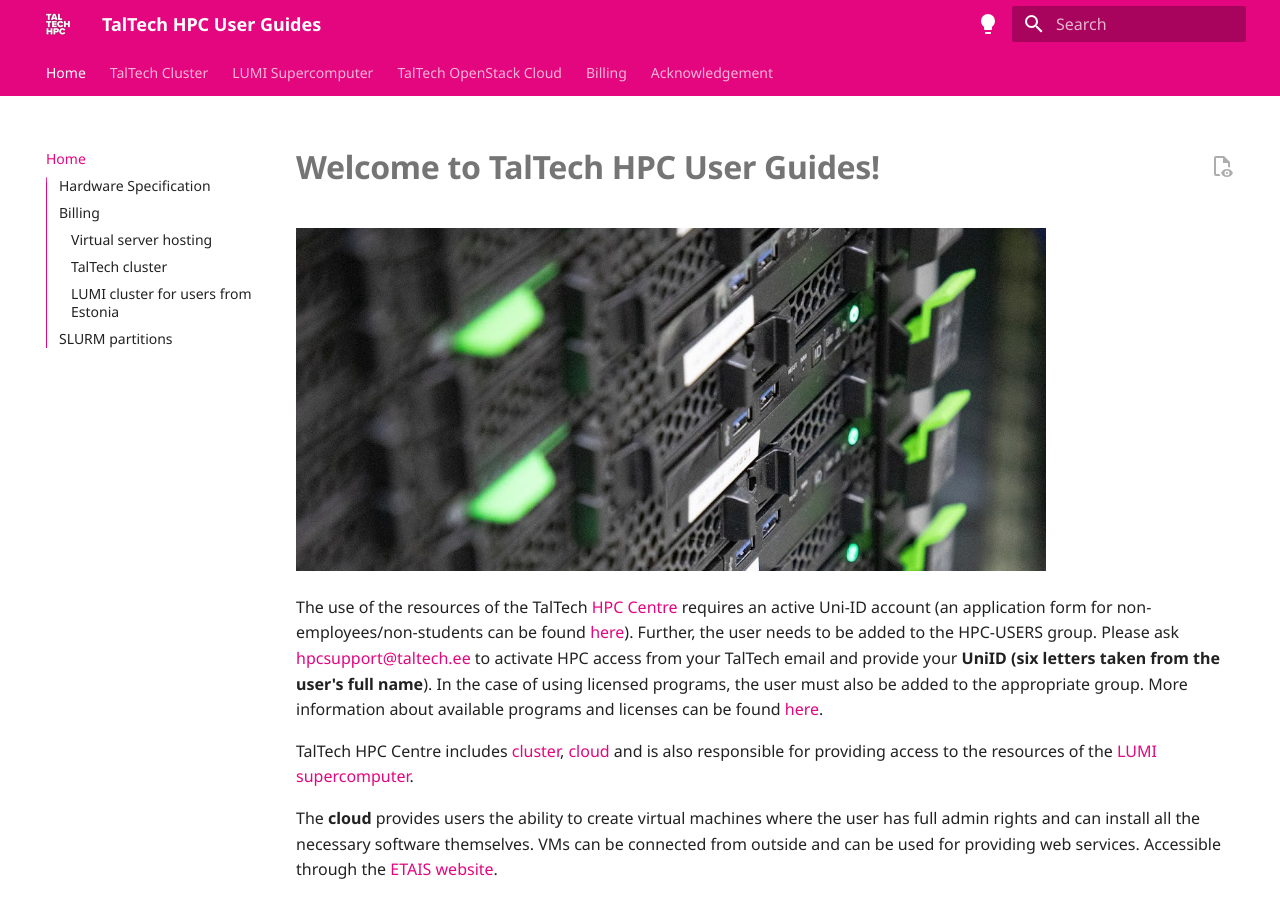
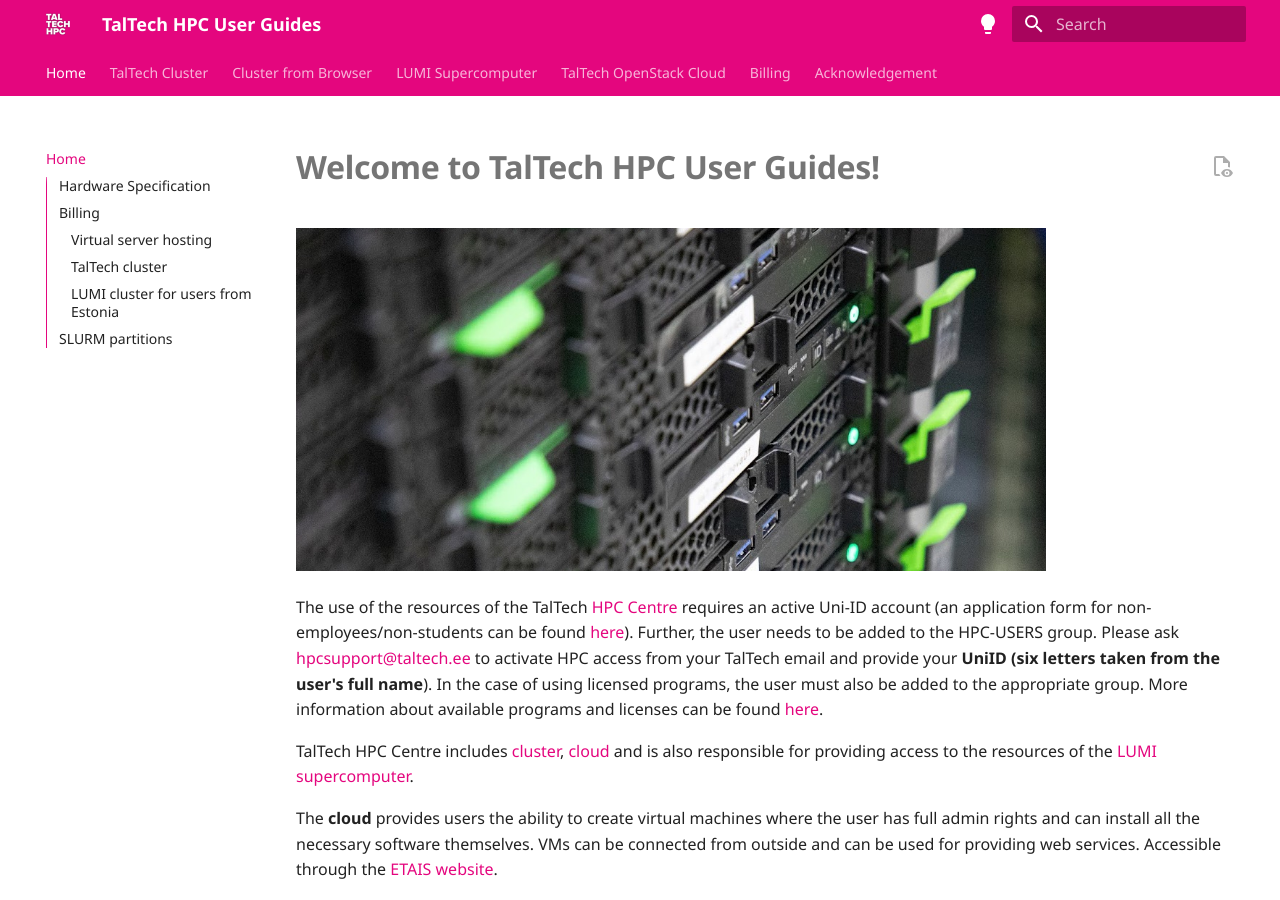
Before and after one commit to TalTech-HPC-Centre/user-guides-source, an MkDocs documentation site: the page built from docs/index.md, in a window 1280 px wide and 900 px high. Built offline with MkDocs 1.6.1 and Material for MkDocs 9.7.7, drawn with Linux system fonts in a browser that asks for light colours; comment, search, counter and statistics services are not loaded.

```diff
--- a/mkdocs.yml
+++ b/mkdocs.yml
@@ -4,7 +4,7 @@ nav:
   - TalTech Cluster:
       - Quickstart:
           - quickstart.md
-      - Ondemand:
+      - OnDemand:
           - ondemand.md
       - MPI:
           - mpi.md
@@ -41,6 +41,9 @@ nav:
               - Octave: data-analysis/octave.md
       - Visualization:
           - visualization.md
+  - Cluster from Browser:
+      - OnDemand:
+          - /ondemand.html
   - LUMI Supercomputer:
       - What is and why to use LUMI?: lumi.md
       - Quick Start: lumi/start.md
```
